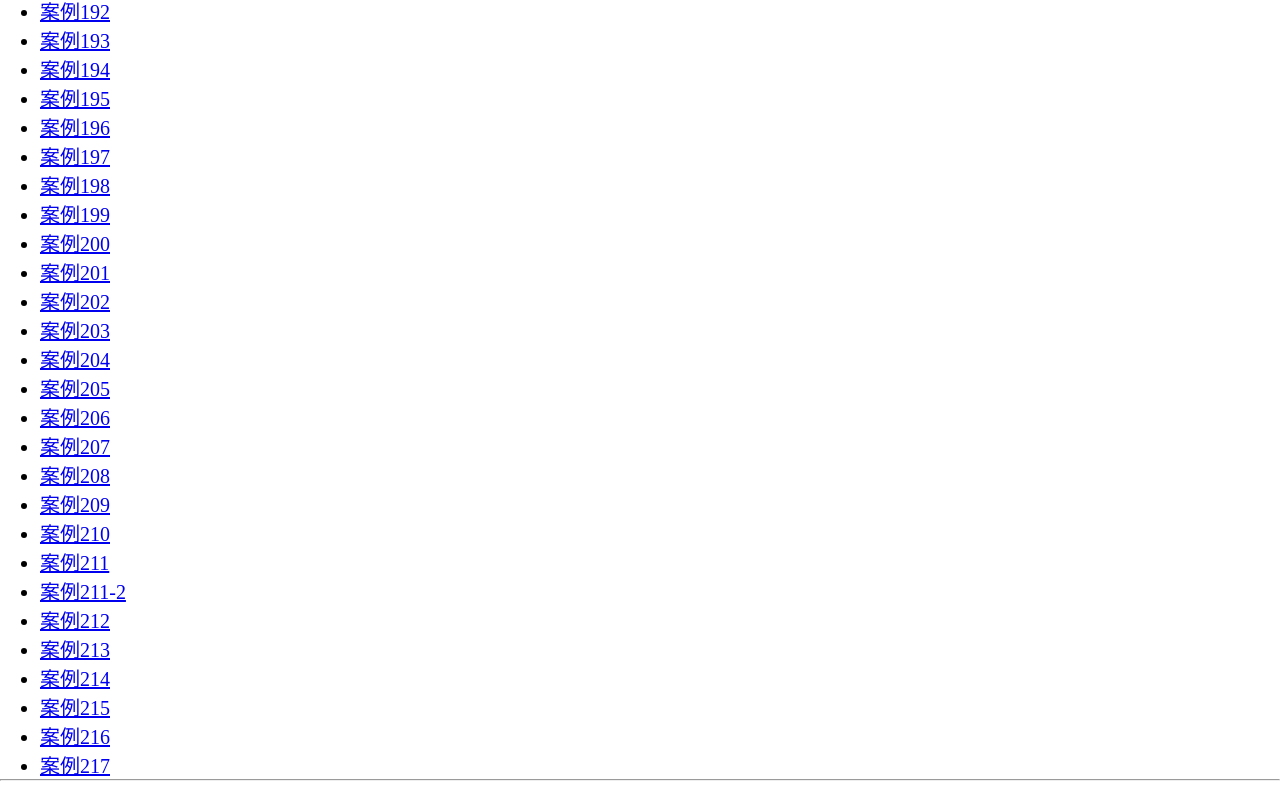
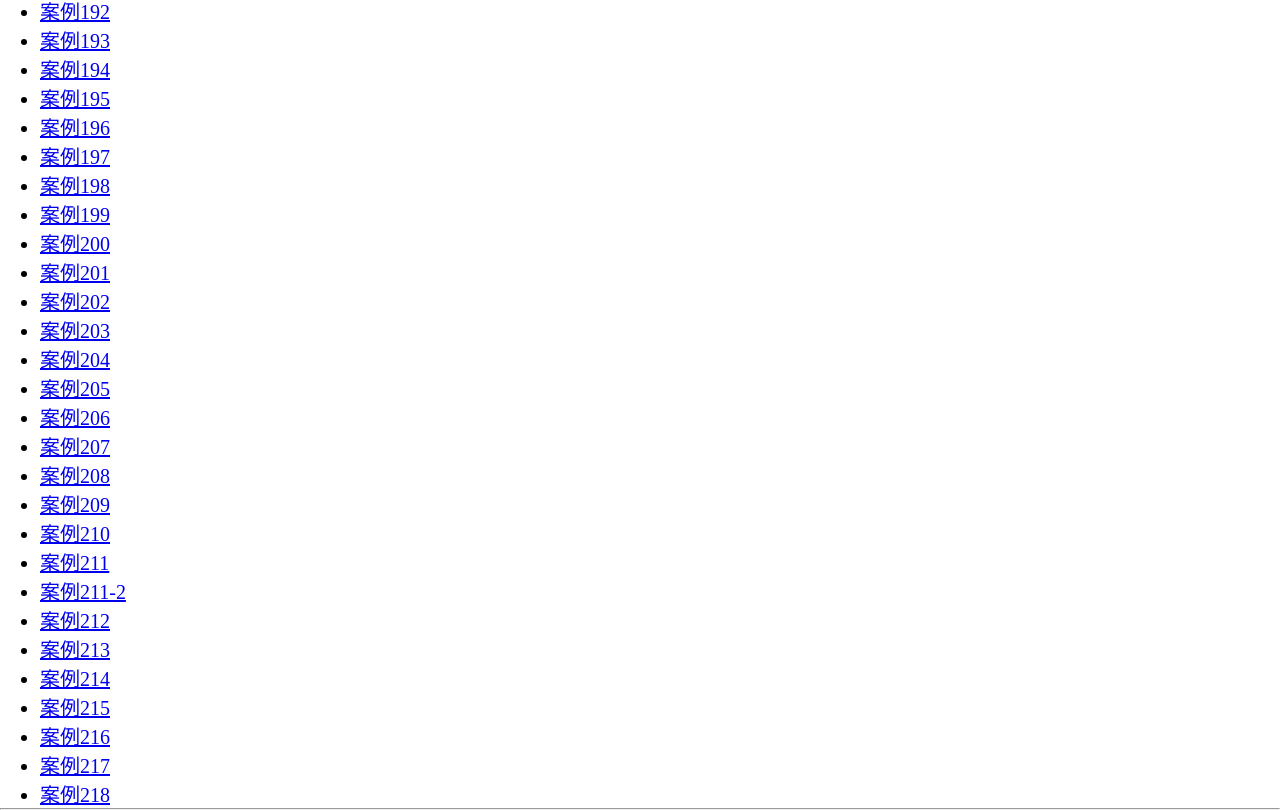
Before and after one commit to techrookiewyx/React-exercise, a React (Create React App) app in the folder example/demo/: page /#/ in a window 1280 px wide. Shown: the part 5543-6353 px from the top of the page. Before the commit the page ends 6324 px from the top, so only its background shows below. Built offline with nearby package versions, Linux system fonts and the light colour scheme.

Commit message:
导入案例

```diff
--- a/example/demo/src/App.jsx
+++ b/example/demo/src/App.jsx
@@ -441,6 +441,8 @@ import AddDateFlow from "./215-add-date-flow";
 import OrderOutStore from "./216-order-out-store";
 //217  订阅浏览器API
 import OrderBapi from "./217-order-bowser-api";
+//218  井字棋游戏
+import TicGame from "./218-TicTacToe-game";
 export default function App() {
   return (
     <>
@@ -664,6 +666,7 @@ export default function App() {
           <Route path="/case-215" element={<AddDateFlow/>} />
           <Route path="/case-216" element={<OrderOutStore/>} />
           <Route path="/case-217" element={<OrderBapi/>} />
+          <Route path="/case-218" element={<TicGame/>} />
         {/*</Route>*/}
       </Routes>
     </>
--- a/example/demo/src/UlList.jsx
+++ b/example/demo/src/UlList.jsx
@@ -658,6 +658,9 @@ export default function UlList() {
         <li>
           <Link to="/case-217">案例217</Link>
         </li>
+        <li>
+          <Link to="/case-218">案例218</Link>
+        </li>
       </ul>
       <hr />
       {/*<Outlet/>*/}
```
